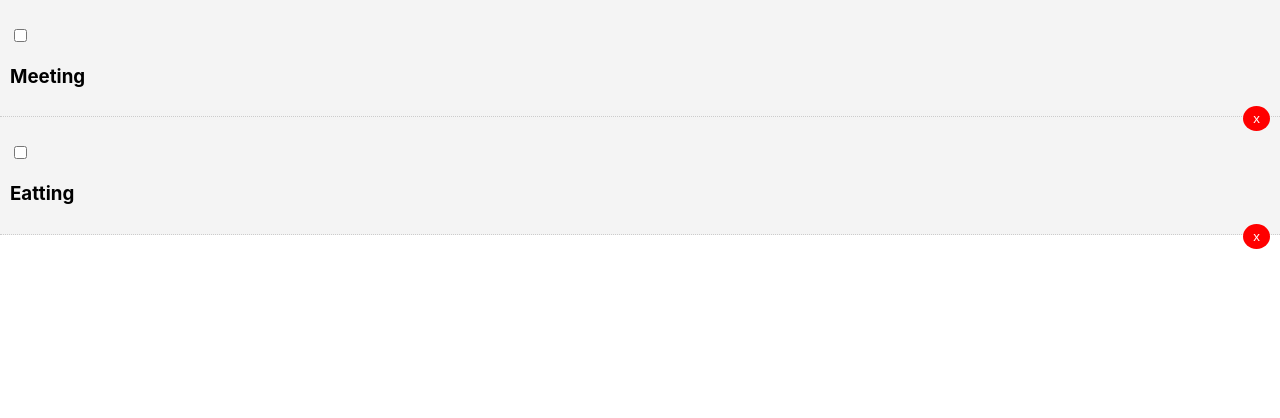
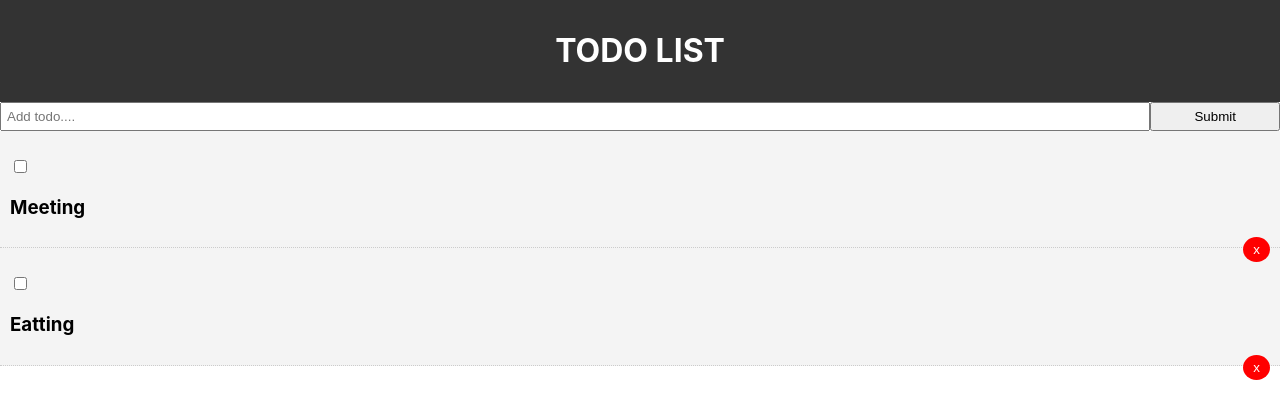
Before and after one commit to Terk101/terk-react-todo-list, a React (Create React App) app: page / in a window 1280 px wide. Shown: the top 418 px of the page. Built offline with nearby package versions, Linux system fonts and the light colour scheme.

Commit message:
Submit form

```diff
--- a/src/App.css
+++ b/src/App.css
@@ -6,6 +6,7 @@
   animation: App-logo-spin infinite 20s linear;
   height: 40vmin;
 }
+
 
 .App-header {
   background-color: #282c34;
@@ -22,6 +23,23 @@
   color: #61dafb;
 }
 
+.container {
+  padding:  0 1rem;
+}
+
+.btn{
+  display:  inline-block;
+   border: nont;
+   background: #555;
+   color: #fff;
+   padding: 7px 20px;
+   cursor: pointer;
+}
+
+.btn:hover{
+  background: #666;
+}
+
 @keyframes App-logo-spin {
   from {
     transform: rotate(0deg);
--- a/src/App.js
+++ b/src/App.js
@@ -1,18 +1,21 @@
 import React, { Component } from 'react';
 import Todos from './components/Todos';
+import Header from './components/layout/Header';
+import AddTodo from './components/AddTodo';
 class App extends Component {
   constructor(props) {
     super(props)
     this.state = {
-     todos : [
-       {id: 1, task : "Meeting", completed : false},
-       {id: 2, task : "Eatting", completed : false}
+      todos: [
+        { id: 1, task: "Meeting", completed: false },
+        { id: 2, task: "Eatting", completed: false }
       ]
     }
   }
   onMarkComplete = (id) => {
-    this.setState({todos : this.state.todos.map((todo) => {
-      if(todo.id == id) {
+    this.setState({
+      todos: this.state.todos.map((todo) => {
+        if (todo.id == id) {
           todo.completed = !todo.completed;
         }
         return todo;
@@ -20,17 +23,26 @@ class App extends Component {
     });
   }
 
-  xx = (id) => {
-    this.setState({todos : this.state.todos.filter((todo) => {
+  deletTodo = (id) => {
+    this.setState({
+      todos: this.state.todos.filter((todo) => {
         return todo.id != id;
       })
     });
   }
 
+  onSubmitForm = (title) => {
+    console.log(title);
+  }
+
   render() {
     return (
       <div className="App">
-        <Todos  todos = {this.state.todos} onMarkComplete = {this.onMarkComplete} onClickDel = {this.xx} />
+        <div className="container">
+          <Header />
+          <AddTodo />
+          <Todos todos={this.state.todos} onMarkComplete={this.onMarkComplete} onClickDel={this.deletTodo} onSubmitForm={this.onSubmitForm} />
+        </div>
       </div>
     );
   }
--- /dev/null
+++ b/src/components/AddTodo.js
@@ -0,0 +1,33 @@
+import React, { Component } from 'react'
+
+
+export class AddTodo extends Component {
+    constructor(props) {
+        super(props);
+        this.state = {
+            title: null
+        }
+    }
+    onChange = (e) => {
+        this.setState({ title: e.target.value });
+    }
+
+    onSubmit = (e) => {
+        e.preventDefault();
+        console.log("...........");
+    }
+
+    render() {
+        return (
+            <div>
+                <form style={{ display: 'flex' }} onSubmit={this.onSubmit}>
+                    <input type="text" name="title" placeholder="Add todo...." style={{ flex: '10', padding: '5px' }} onChange={this.onChange}></input>
+                    <input type="submit" value="Submit" style={{ flex: '1' }}></input>
+                </form>
+
+            </div>
+        )
+    }
+}
+
+export default AddTodo
--- /dev/null
+++ b/src/components/layout/Header.js
@@ -0,0 +1,17 @@
+import React, { Component } from 'react';
+
+function Header() {
+    return (
+        <header style={headerStyle}>
+            <h1>TODO LIST</h1>
+        </header>
+    )
+}
+
+const headerStyle = {
+    background: '#333',
+    color: '#fff',
+    textAlign: 'center',
+    padding: '10px'
+}
+export default Header
```
Lines whose indentation alone changed are shown as unchanged.
